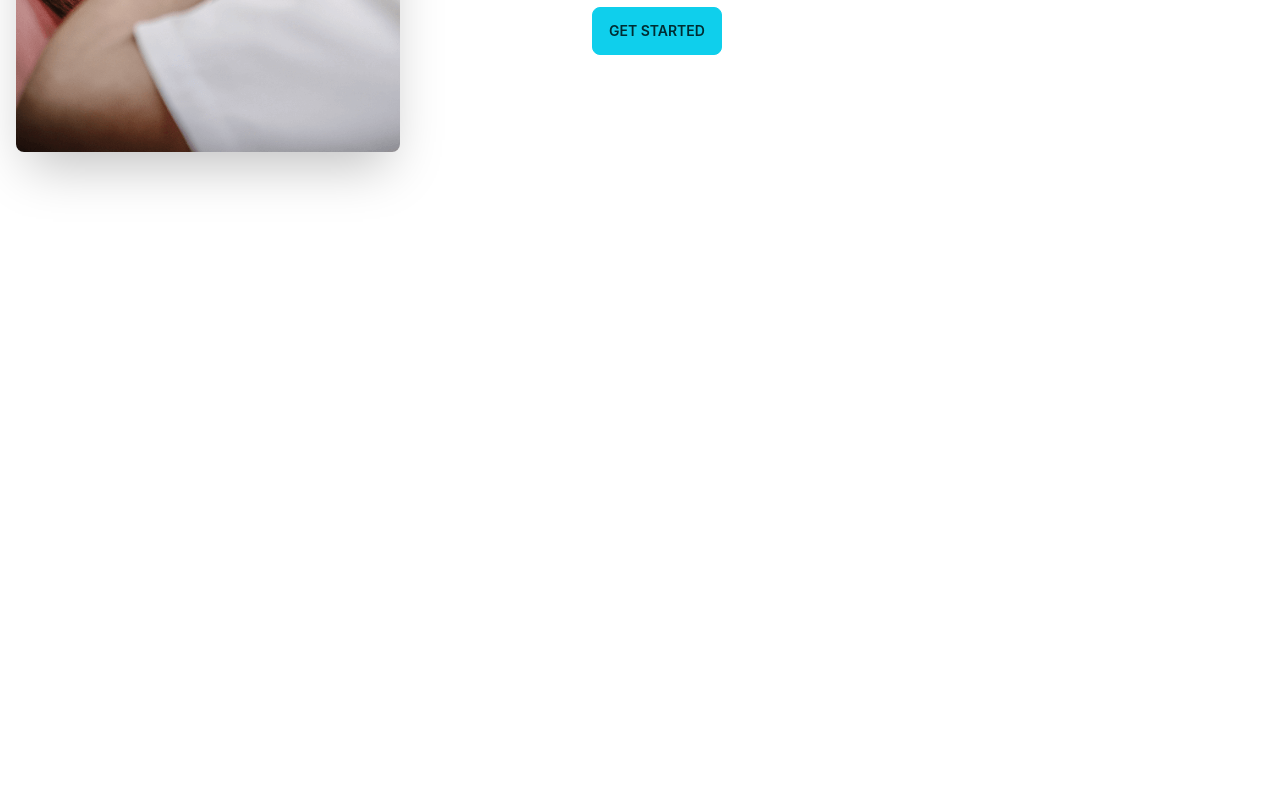
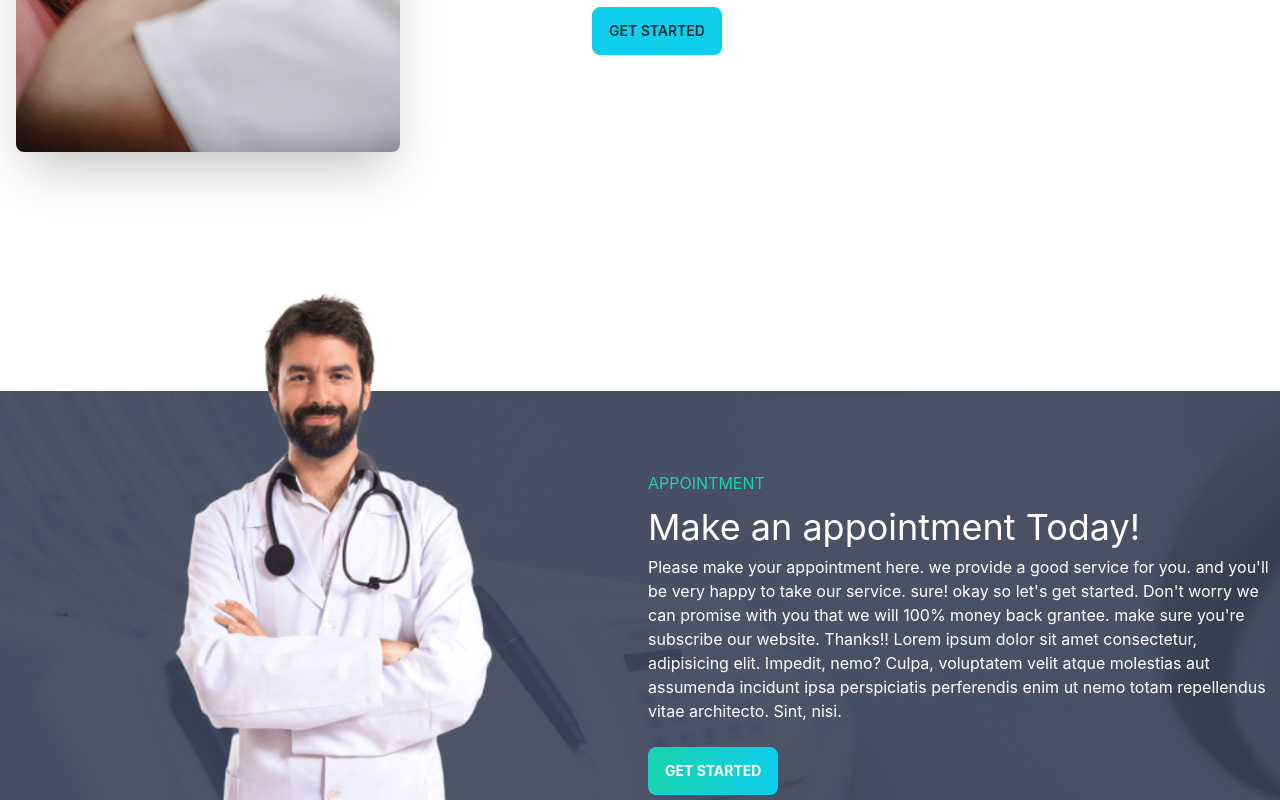
Before and after one commit to kabirbhai/doctors-kobir, a React (Create React App) app: page / in a window 1280 px wide. Shown: the part 2000-2800 px from the top of the page. Before the commit the page ends 2391 px from the top, so only its background shows below. Built offline with nearby package versions, Linux system fonts and the light colour scheme.

Commit message:
tastimonial added

```diff
--- a/src/index.css
+++ b/src/index.css
@@ -9,6 +9,9 @@ body {
     sans-serif;
   -webkit-font-smoothing: antialiased;
   -moz-osx-font-smoothing: grayscale;
+  box-sizing: border-box;
+  margin: 0;
+  padding: 0;
 }
 
 code {
--- a/src/pages/home/Banner.js
+++ b/src/pages/home/Banner.js
@@ -1,6 +1,7 @@
 import React from "react";
 import chair from "../../assets/images/chair.png";
 import bannerBackground from "../../assets/images/bg.png";
+import PrimaryButton from "../shared/PrimaryButton";
 
 const Banner = () => {
   return (
@@ -22,9 +23,7 @@ const Banner = () => {
             excepturi exercitationem quasi. In deleniti eaque aut repudiandae et
             a id nisi.
           </p>
-          <button class="btn btn-primary uppercase font-bold text-white bg-gradient-to-r from-secondary to-primary">
-            Get Started
-          </button>
+          <PrimaryButton>GET STARTED</PrimaryButton>
         </div>
       </div>
     </section>
--- a/src/pages/home/Home.js
+++ b/src/pages/home/Home.js
@@ -1,7 +1,9 @@
 import React from "react";
 import Banner from "./Banner";
 import Info from "./Info";
+import MakeAppointment from "./MakeAppointment";
 import Services from "./Services";
+import Testimonials from "./Testimonials";
 
 const Home = () => {
   return (
@@ -9,6 +11,8 @@ const Home = () => {
       <Banner />
       <Info />
       <Services />
+      <MakeAppointment />
+      <Testimonials />
     </div>
   );
 };
--- /dev/null
+++ b/src/pages/home/MakeAppointment.js
@@ -0,0 +1,34 @@
+import React from "react";
+import Doctor from "../../assets/images/doctor.png";
+import background from "../../assets/images/appointment.png";
+import PrimaryButton from "../shared/PrimaryButton";
+
+const MakeAppointment = () => {
+  return (
+    <section
+      style={{ background: `url(${background})` }}
+      className="container mx-auto flex  justify-center items-center "
+    >
+      <div className="hidden lg:flex flex-1 ">
+        <img className="mt-[-160px]" src={Doctor} alt="" />
+      </div>
+      <div className="flex-1 ml-4">
+        <h1 className="text-secondary uppercase my-3">Appointment</h1>
+        <h1 className="text-white text-4xl mb-2">Make an appointment Today!</h1>
+        <p className="text-white mb-6">
+          Please make your appointment here. we provide a good service for you.
+          and you'll be very happy to take our service. sure! okay so let's get
+          started. Don't worry we can promise with you that we will 100% money
+          back grantee. make sure you're subscribe our website. Thanks!! Lorem
+          ipsum dolor sit amet consectetur, adipisicing elit. Impedit, nemo?
+          Culpa, voluptatem velit atque molestias aut assumenda incidunt ipsa
+          perspiciatis perferendis enim ut nemo totam repellendus vitae
+          architecto. Sint, nisi.
+        </p>
+        <PrimaryButton>GET STARTED</PrimaryButton>
+      </div>
+    </section>
+  );
+};
+
+export default MakeAppointment;
--- /dev/null
+++ b/src/pages/home/ReviewCard.js
@@ -0,0 +1,32 @@
+import React from "react";
+
+const ReviewCard = ({ review }) => {
+  return (
+    <section>
+      <div class="card bg-base-100 shadow-xl">
+        <div class="card-body">
+          <p>
+            If a dog chews shoes whose shoes does he choose? Lorem ipsum dolor
+            sit, amet consectetur adipisicing elit. A sequi vel ut earum
+            molestias error est minus in necessitatibus. Sapiente eaque magni
+            libero molestiae excepturi. Velit, reprehenderit eligendi. Porro,
+            repellat.
+          </p>
+          <div className="flex items-center mt-4">
+            <div class="avatar">
+              <div class="w-24 rounded-full ring ring-primary ring-offset-base-100 mr-3">
+                <img src={review.img} alt="" />
+              </div>
+            </div>
+            <div>
+              <h1 className="text-2xl font-semibold">{review.name}</h1>
+              <h1>{review.location}</h1>
+            </div>
+          </div>
+        </div>
+      </div>
+    </section>
+  );
+};
+
+export default ReviewCard;
--- a/src/pages/home/Services.js
+++ b/src/pages/home/Services.js
@@ -7,7 +7,7 @@ import img4 from "../../assets/images/treatment.png";
 
 const Services = () => {
   return (
-    <section className="container mx-auto py-20">
+    <section className="container mx-auto my-20">
       <h1 className="text-secondary text-center uppercase">Our services</h1>
       <h1 className="text-center text-3xl">Services we provide</h1>
       <div className="pt-12 grid gap-5 grid-cols-1 md:grid-cols-3 lg:grid-cols-3">
--- /dev/null
+++ b/src/pages/home/Testimonials.js
@@ -0,0 +1,52 @@
+import React from "react";
+import quote from "../../assets/icons/quote.svg";
+import people1 from "../../assets/images/people1.png";
+import people2 from "../../assets/images/people2.png";
+import people3 from "../../assets/images/people3.png";
+import ReviewCard from "./ReviewCard";
+
+const Testimonials = () => {
+  const reviews = [
+    {
+      _id: 1,
+      name: "kabir",
+      review: "",
+      location: "America",
+      img: people1,
+    },
+    {
+      _id: 2,
+      review: "",
+      name: "Sahrul",
+      location: "Canada",
+      img: people2,
+    },
+    {
+      _id: 3,
+      name: "labibMursedreza",
+      review: "",
+      location: "India",
+      img: people3,
+    },
+  ];
+  return (
+    <section className="container mx-auto">
+      <div className="flex justify-between my-8">
+        <div>
+          <h1 className="text-secondary">TESTIMONIALS</h1>
+          <h4 className="text-3xl">What Our patient Says</h4>
+        </div>
+        <div>
+          <img className="w-24 lg:w-48" src={quote} alt="" />
+        </div>
+      </div>
+      <div className="grid grid-cols-1 md:grid-cols-3 lg:grid-cols-3 gap-4">
+        {reviews.map((review) => (
+          <ReviewCard key={review._id} review={review} />
+        ))}
+      </div>
+    </section>
+  );
+};
+
+export default Testimonials;
--- /dev/null
+++ b/src/pages/shared/PrimaryButton.js
@@ -0,0 +1,11 @@
+import React from "react";
+
+const PrimaryButton = ({ children }) => {
+  return (
+    <button class="btn btn-primary uppercase font-bold text-white bg-gradient-to-r from-secondary to-primary">
+      {children}
+    </button>
+  );
+};
+
+export default PrimaryButton;
```
